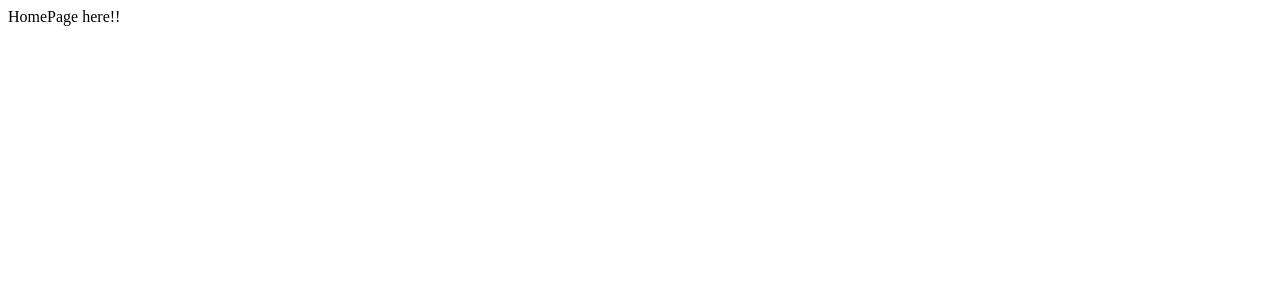
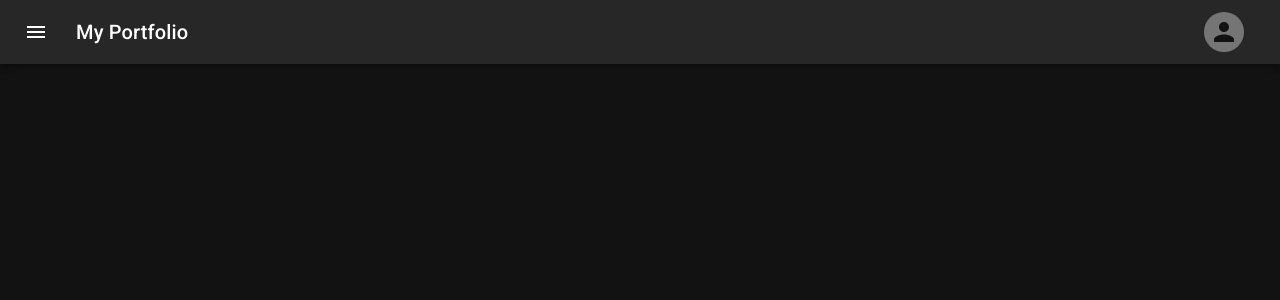
Before and after one commit to sidk003/my-portfolio, a React (Create React App) app in the folder client/: page /homePage in a window 1280 px wide. Shown: the top 300 px of the page. Built offline with nearby package versions, Linux system fonts and the light colour scheme.

Commit message:
top and sidebar added to UI

```diff
--- a/client/src/components/HomePage/HomePage.js
+++ b/client/src/components/HomePage/HomePage.js
@@ -1,5 +1,19 @@
 import { React } from "react";
+import { createTheme, ThemeProvider } from "@mui/material/styles";
+import CssBaseline from "@mui/material/CssBaseline";
+import { TopBar } from "../TopBar/TopBar";
 
 export const HomePage = (props) => {
-  return <div>HomePage here!!</div>;
+  const theme = createTheme({
+    palette: {
+      mode: "dark",
+    },
+  });
+
+  return (
+    <ThemeProvider theme={theme}>
+      <CssBaseline />
+      <TopBar />
+    </ThemeProvider>
+  );
 };
--- /dev/null
+++ b/client/src/components/TopBar/ListItems.js
@@ -0,0 +1,56 @@
+import {
+  Box,
+  List,
+  ListItemText,
+  ListItemIcon,
+  ListItemButton,
+  ListItem,
+} from "@mui/material";
+import DashboardIcon from "@mui/icons-material/Dashboard";
+import ShowChartIcon from "@mui/icons-material/ShowChart";
+import PercentIcon from "@mui/icons-material/Percent";
+import DiamondIcon from "@mui/icons-material/Diamond";
+import AccountBalanceIcon from "@mui/icons-material/AccountBalance";
+import { Link } from "react-router-dom";
+
+const listItems = [
+  {
+    listIcon: <PercentIcon />,
+    listText: "Mutual Funds",
+  },
+  {
+    listIcon: <ShowChartIcon />,
+    listText: "Stocks",
+  },
+  {
+    listIcon: <AccountBalanceIcon />,
+    listText: "Fixed Income",
+  },
+  {
+    listIcon: <DiamondIcon />,
+    listText: "Commodities",
+  },
+];
+
+export const ListItems = ({ toggleSlider }) => {
+  return (
+    <Box component="div" sx={{ minWidth: 250 }}>
+      <Link to="/homePage" style={{ color: "white", textDecoration: "none" }}>
+        <ListItemButton onClick={toggleSlider} divider>
+          <ListItemIcon>
+            <DashboardIcon />
+          </ListItemIcon>
+          <ListItemText>Dashboard</ListItemText>
+        </ListItemButton>
+      </Link>
+      <List>
+        {listItems.map((listItem, index) => (
+          <ListItemButton key={index}>
+            <ListItemIcon>{listItem.listIcon}</ListItemIcon>
+            <ListItemText primary={listItem.listText} />
+          </ListItemButton>
+        ))}
+      </List>
+    </Box>
+  );
+};
--- /dev/null
+++ b/client/src/components/TopBar/TopBar.js
@@ -0,0 +1,51 @@
+import React, { useState } from "react";
+import {
+  AppBar,
+  Box,
+  Toolbar,
+  IconButton,
+  Typography,
+  Avatar,
+  Drawer,
+} from "@mui/material";
+import MenuIcon from "@mui/icons-material/Menu";
+import { Link } from "react-router-dom";
+import { ListItems } from "./ListItems";
+
+export const TopBar = () => {
+  const [isDrawerOpen, setIsDrawerOpen] = useState(false);
+
+  const toggleSlider = () => {
+    setIsDrawerOpen(!isDrawerOpen);
+  };
+
+  return (
+    <Box sx={{ flexGrow: 1 }}>
+      <AppBar position="static">
+        <Toolbar>
+          <IconButton
+            size="large"
+            edge="start"
+            color="inherit"
+            aria-label="menu"
+            sx={{ mr: 2 }}
+            onClick={toggleSlider}
+          >
+            <MenuIcon />
+          </IconButton>
+          <Typography variant="h6" component="div" sx={{ flexGrow: 1 }}>
+            My Portfolio
+          </Typography>
+          <Drawer open={isDrawerOpen} onClose={toggleSlider}>
+            <ListItems toggleSlider={toggleSlider} />
+          </Drawer>
+          <Link to="/">
+            <IconButton size="large">
+              <Avatar alt="Sid K" />
+            </IconButton>
+          </Link>
+        </Toolbar>
+      </AppBar>
+    </Box>
+  );
+};
```
Also changed, not shown: 2 other files (tests, documents, lock files or other folders).
